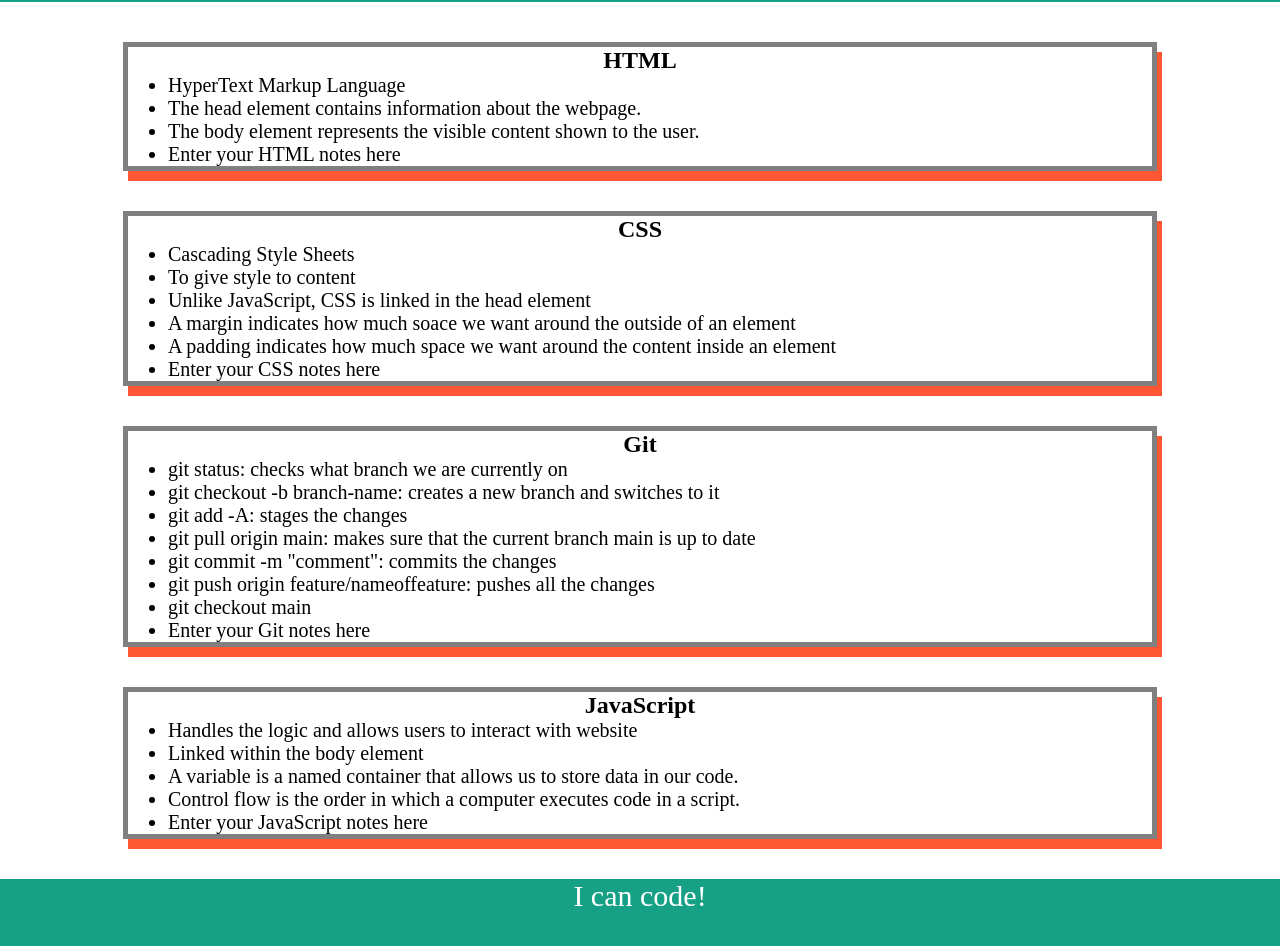
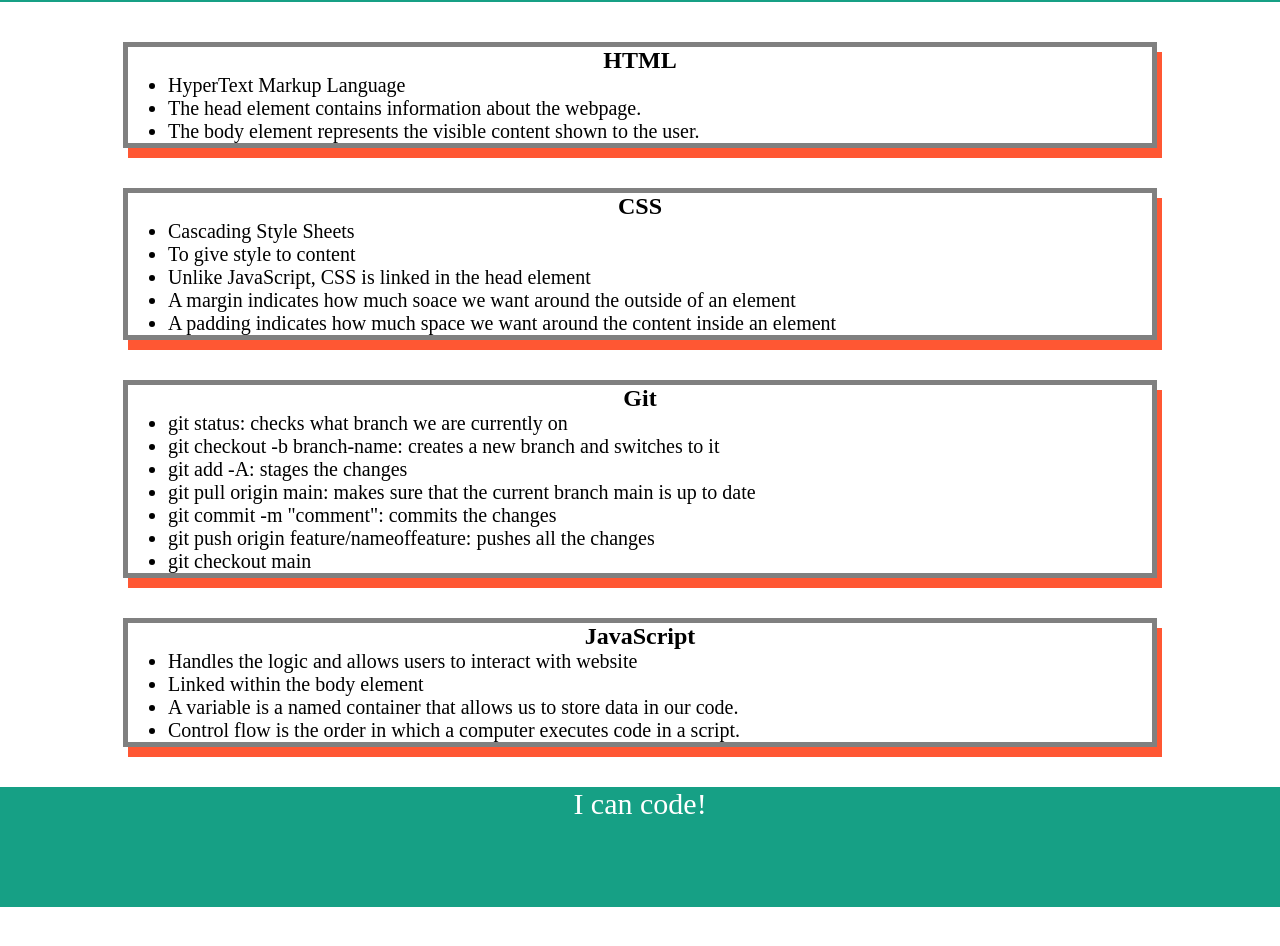
Before and after one commit to iwirsing/prework-study-guide, a plain HTML site: page index.html in a window 1280 px wide. Shown: the part 118-1064 px from the top of the page. After the commit the page ends 1025 px from the top, so only its background shows below. Drawn offline with Linux system fonts and the light colour scheme.

Commit message:
Edit out the add notes here in the lists of the different topics

```diff
--- a/index.html
+++ b/index.html
@@ -20,7 +20,7 @@
         <li>HyperText Markup Language</li>
        <li>The head element contains information about the webpage.</li>
        <li>The body element represents the visible content shown to the user.</li>
-       <li>Enter your HTML notes here</li>
+       <!-- <li>Enter your HTML notes here</li> -->
      </ul>
       </section>
 
@@ -32,7 +32,7 @@
           <li>Unlike JavaScript, CSS is linked in the head element</li>
           <li>A margin indicates how much soace we want around the outside of an element</li>
           <li>A padding indicates how much space we want around the content inside an element</li>
-          <li>Enter your CSS notes here</li>
+         <!-- <li>Enter your CSS notes here</li>-->
         </ul>
       </section>
 
@@ -47,7 +47,7 @@
           <li> git commit -m "comment": commits the changes</li>
           <li> git push origin feature/nameoffeature: pushes all the changes</li>
           <li>git checkout main</li>
-          <li>Enter your Git notes here</li>
+          <!-- <li>Enter your Git notes here</li>-->
         </ul>
       </section>
 
@@ -58,7 +58,7 @@
           <li>Linked within the body element</li>
           <li>A variable is a named container that allows us to store data in our code.</li>
           <li>Control flow is the order in which a computer executes code in a script.</li>
-          <li>Enter your JavaScript notes here</li>
+          <!--<li>Enter your JavaScript notes here</li>-->
         </ul>
       </section>
 
```
